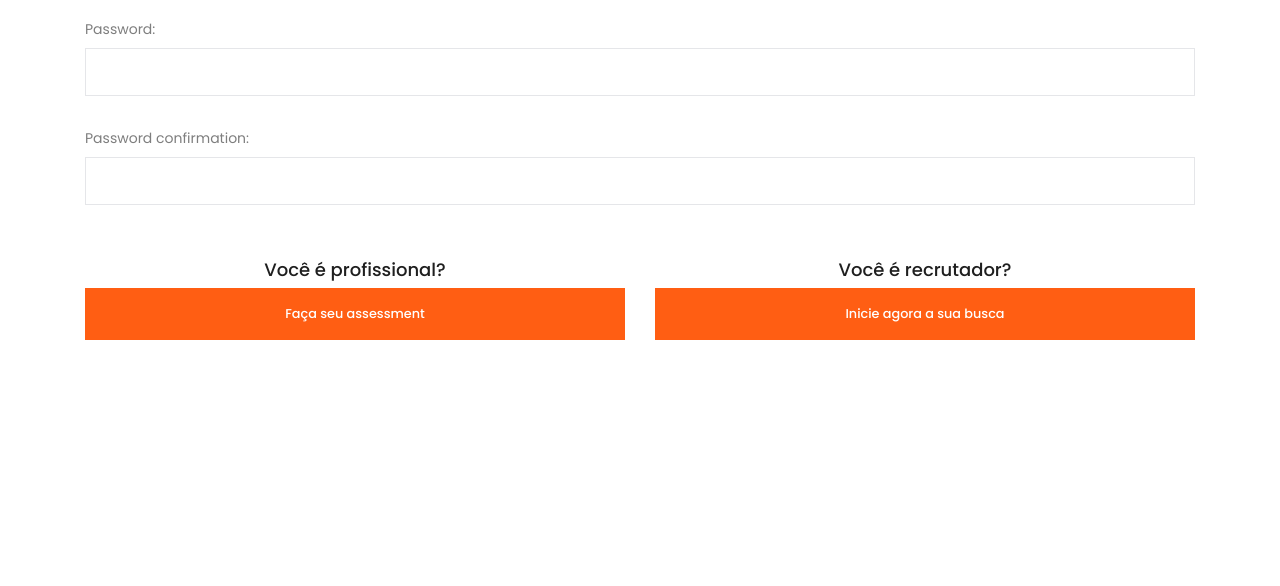
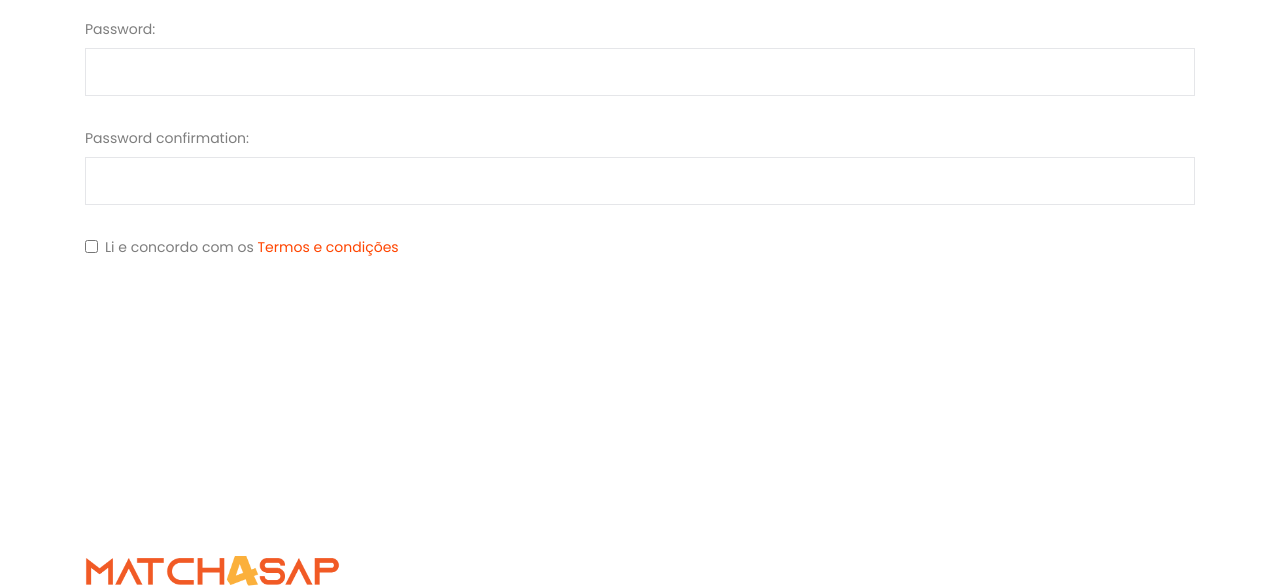
Before and after one commit to 42Dias/match4sap, a Django app: page /users/signup in a window 1280 px wide. Shown: the part 842-1428 px from the top of the page. Run offline with Django 3.2, Linux system fonts and the light colour scheme; some libraries are stand-ins or nearby versions.

Commit message:
seguranca

```diff
--- a/templates/account/signup.html
+++ b/templates/account/signup.html
@@ -48,17 +48,35 @@
                 </div>
                 {% endfor %}
             </div>
+
             <div class="row">
+              <div class="col-12">
+                <div class="form-group form-check">
+                  <input type="checkbox" class="form-check-input termos" id="exampleCheck1" name="termos2"
+                  value="false" onclick="ativar(this.checked)">
+                  <label class="form-check-label" for="exampleCheck1" >
+                    Li e concordo com os <a href="{% url 'termos' %} " target="_blank"
+                    style="color: orangered !important;">
+                      Termos e condições
+                    </a>
+                  </label>
+                </div>
+              </div>
+            </div>
+
+            <div class="row botoes" style="display: none;">
                 <div class="col-md-6 col-xs-12 mt-4 text-center">
                   <h4>Você é profissional?</h4>
-                <button type="submit" class="genric-btn primary e-large w-100">
+                  <button type="submit" class="genric-btn primary e-large w-100"
+                   name="professional">
                     Faça seu assessment
                   </button>
                 </div>
 
                 <div class="col-md-6 col-xs-12 mt-4 text-center">
                   <h4>Você é recrutador?</h4>
-                <button type="submit" name="hh_button" class="genric-btn primary e-large w-100">
+                  <button type="submit" name="hh_button" class="genric-btn primary e-large w-100"
+                   name="recrutador">
                     Inicie agora a sua busca
                   </button>
                 </div>
@@ -69,5 +87,26 @@
     </div>
   </div>
 </section>
+<script>
+  function ativar(e){
+
+    // console.log("Foi")
+  var check = document.querySelector(".termos");
+  var bt = document.querySelector(".botoes");
+  // var bt2 = document.querySelector("recrutador");
+
+  bt.style.display = e ? "flex" : "none";
+
+  // if(check == true){
+  //     bt.removeAttribute("disabled");
+  //     // bt2.removeAttribute("disabled");
+  // }
+  // else{
+  //     bt.setAttribute("disabled", true);
+  //     // bt2.setAttribute("disabled");
+  // }
+}
+
+</script>
 
 {% endblock content %}
--- a/templates/home.html
+++ b/templates/home.html
@@ -467,6 +467,7 @@ Copyright &copy;<script>document.write(new Date().getFullYear());</script> Match
   <script src="{% static 'js/jquery.validate.min.js' %}"></script>
   <script src="{% static 'js/mail-script.js' %}"></script>
 
+
   <script src="{% static 'js/main.js' %}"></script>
 </body>
 
--- a/users/models.py
+++ b/users/models.py
@@ -2,6 +2,7 @@ import uuid
 
 from django.contrib.auth.models import AbstractUser
 from django.db import models
+from django.urls.base import reverse
 
 from localflavor.br.br_states import STATE_CHOICES
 
@@ -15,6 +16,7 @@ class CustomUser(AbstractUser):
     is_headhunter = models.BooleanField(default=False)
     phone = models.CharField(max_length=16, unique=True, blank=True, null=True)
     state = models.CharField(max_length=100, choices=STATE_CHOICES, blank=True, null=True)
+    # termos =  models.BooleanField(default=False)
 
     def get_absolute_url(self):
         if not self.is_headhunter:
--- a/users/urls.py
+++ b/users/urls.py
@@ -1,7 +1,8 @@
 from django.urls import path
 
-from .views import UserSignupView
+from .views import UserSignupView, TermosView
 
 urlpatterns = [
     path('signup', UserSignupView.as_view(), name='signup_pro'),
+    path('termos', TermosView.as_view(), name='termos'),
 ]
--- a/users/views.py
+++ b/users/views.py
@@ -32,3 +32,11 @@ class UserSignupView(SignupView):
         else:
             success_url = reverse_lazy('professional_create_form')
         return success_url
+
+class TermosView(SignupView):
+    template_name = 'account/termos.html'
+    form_class = CustomUserCreationForm
+    login_url = 'account_login'
+    # Captura o atual user.
+    def get_termos(self):
+        return reverse_lazy('termos')
```
Also changed, not shown: templates/account/termos.html (added, +22 -0 lines), static/css/style.css, users/forms.py (line endings or trailing spaces). Lines whose indentation alone changed are shown as unchanged.
